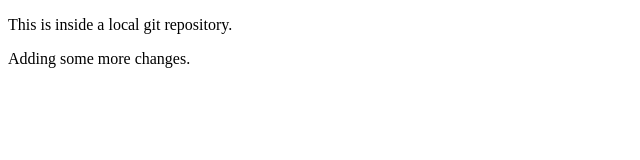
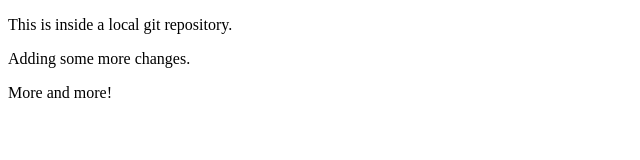
Before and after one commit to hasinipriyad/practice2, a plain HTML site: page index.html in a window 1280 px wide. Shown: the whole page, without its empty margins (0-640 px from the left). Drawn offline with Linux system fonts and the light colour scheme.

Commit message:
More changes

```diff
--- a/index.html
+++ b/index.html
@@ -8,5 +8,6 @@
 <body>
     <p>This is inside a local git repository.</p>
     <p>Adding some more changes.</p>
+    <p>More and more!</p>
 </body>
 </html>
```
